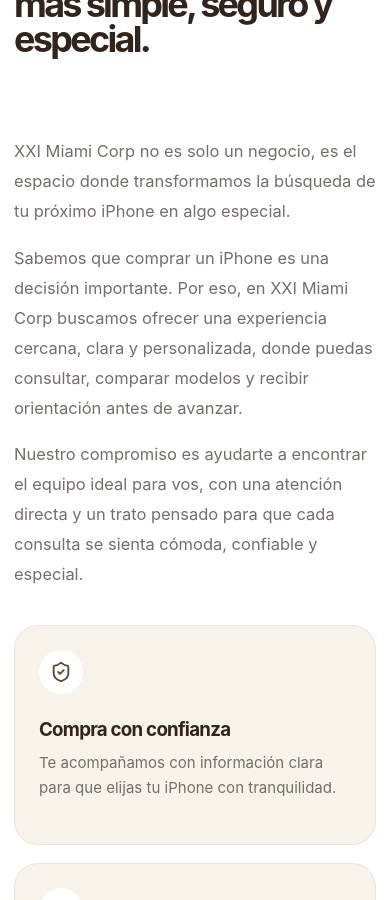
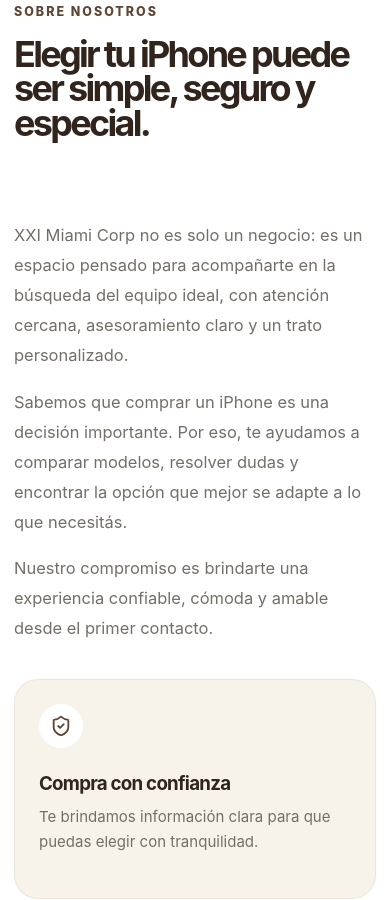
Before and after one commit to AgustinCabrera85/XXI, a React (Vite) app: page / in a window 390 px wide. Shown: the part 1100-2000 px from the top of the page. Built offline with nearby package versions, Linux system fonts and the light colour scheme.

Commit message:
Mejorados los textos del hero y demás secciones. Se agrega el asset de imagen iphone 12 para añadir la nueva tarjeta.

```diff
--- a/src/components/About.jsx
+++ b/src/components/About.jsx
@@ -1,21 +1,20 @@
 import { MessageCircle, ShieldCheck, Sparkles } from "lucide-react";
-import { siteConfig } from "../data/siteConfig";
 
 const values = [
   {
     icon: <ShieldCheck size={22} />,
     title: "Compra con confianza",
-    text: "Te acompañamos con información clara para que elijas tu iPhone con tranquilidad.",
+    text: "Te brindamos información clara para que puedas elegir con tranquilidad.",
   },
   {
     icon: <Sparkles size={22} />,
     title: "Modelos seleccionados",
-    text: "Trabajamos con opciones destacadas para que encuentres un equipo que se adapte a tu estilo y necesidad.",
+    text: "Trabajamos con opciones destacadas para ayudarte a encontrar el equipo ideal.",
   },
   {
     icon: <MessageCircle size={22} />,
     title: "Atención personalizada",
-    text: "Respondemos tus consultas de forma directa y te orientamos en cada paso antes de decidir.",
+    text: "Respondemos tus dudas de forma directa y te acompañamos antes de avanzar.",
   },
 ];
 
@@ -25,21 +24,25 @@
       <div className="container split-layout">
         <div className="section-title-block">
           <span className="eyebrow">Sobre nosotros</span>
-          <h2>Hacemos que elegir tu próximo iPhone sea más simple, seguro y especial.</h2>
+          <h2>Elegir tu iPhone puede ser simple, seguro y especial.</h2>
         </div>
 
         <div className="about-content">
-          <p>{siteConfig.mainStatement}</p>
-
           <p>
-            Sabemos que comprar un iPhone es una decisión importante. Por eso, en XXI Miami Corp
-            buscamos ofrecer una experiencia cercana, clara y personalizada, donde puedas consultar,
-            comparar modelos y recibir orientación antes de avanzar.
+            XXI Miami Corp no es solo un negocio: es un espacio pensado para
+            acompañarte en la búsqueda del equipo ideal, con atención cercana,
+            asesoramiento claro y un trato personalizado.
           </p>
 
           <p>
-            Nuestro compromiso es ayudarte a encontrar el equipo ideal para vos, con una atención
-            directa y un trato pensado para que cada consulta se sienta cómoda, confiable y especial.
+            Sabemos que comprar un iPhone es una decisión importante. Por eso,
+            te ayudamos a comparar modelos, resolver dudas y encontrar la opción
+            que mejor se adapte a lo que necesitás.
+          </p>
+
+          <p>
+            Nuestro compromiso es brindarte una experiencia confiable, cómoda y
+            amable desde el primer contacto.
           </p>
 
           <div className="value-grid">
--- a/src/components/Hero.jsx
+++ b/src/components/Hero.jsx
@@ -14,7 +14,7 @@
           <div className="hero-copy hero-copy-card">
             <span className="eyebrow">{siteConfig.tagline}</span>
 
-            <h1>Tu próximo iPhone, con una experiencia especial.</h1>
+            <h1>Tu iPhone ideal, con una experiencia pensada para vos.</h1>
 
             <p>{siteConfig.mainStatement}</p>
 
--- a/src/data/siteConfig.js
+++ b/src/data/siteConfig.js
@@ -2,11 +2,11 @@
   brandName: "XXI Miami Corp",
   tagline: "Venta de iPhones",
   mainStatement:
-    "XXI Miami Corp no es solo un negocio, es el espacio donde transformamos la búsqueda de tu próximo iPhone en algo especial.",
+  "XXI Miami Corp no es solo un negocio: es un espacio donde te acompañamos a encontrar el equipo que mejor se adapta a lo que buscás, con atención cercana, clara y personalizada.",
   whatsappPhone: "5491176065791",
   whatsappDisplay: "+54 9 11 7606-5791",
   whatsappMessage: "Hola, quiero consultar por modelos de iPhone.",
-  email: "contacto@iphonestore.com",
+  email: "xxicorporative@gmail.com",
   location: "Juana Manso 1161, Puerto Madero",
   pickupHours: "Lunes a sábados de 10 a 19 hs",
   instagramHandle: "Xxi.miamicorp_",
```
Also changed, not shown: src/assets/products/IPHONE-12-PRO-MAX-SILVER-FRONT-1.png (added).
